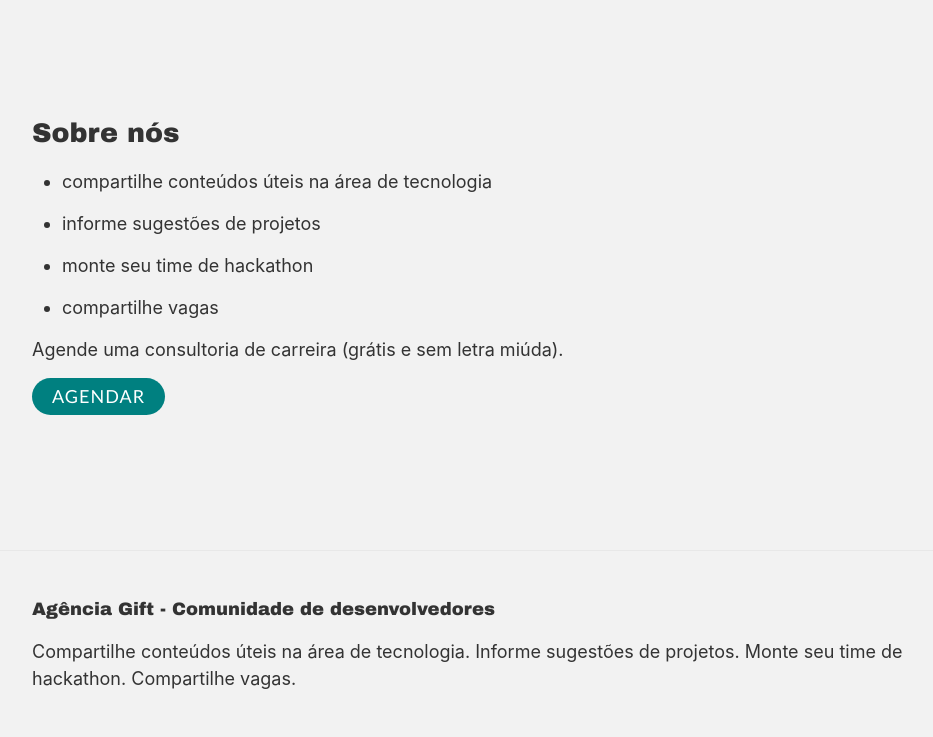
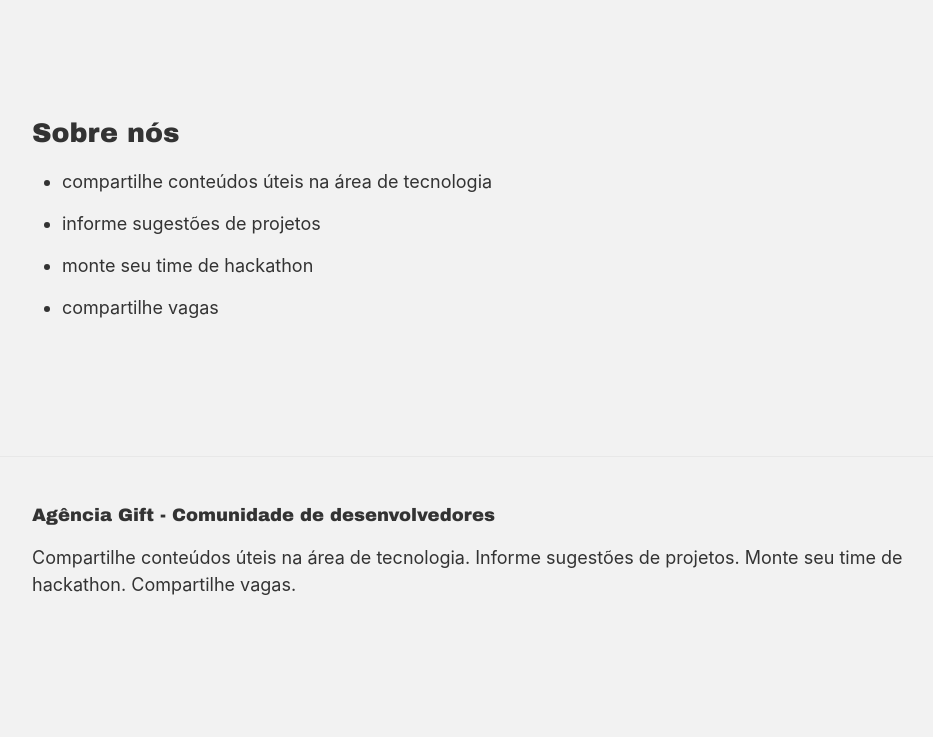
Before and after one commit to agenciagift/agenciagift.github.io, a Jekyll site: the page built from index.html, in a window 1280 px wide. Shown: the part 717-1454 px from the top of the page, without its empty margins (138-1071 px from the left). Built offline with Jekyll 4.4.1, drawn with Linux system fonts in a browser that asks for light colours; after the commit the page ends 1360 px from its top, so only the background shows below that.

Commit message:
19 agendamento removido (#20)

```diff
--- a/_includes/sections/about.html
+++ b/_includes/sections/about.html
@@ -7,14 +7,4 @@
         <li>monte seu time de hackathon</li>
         <li>compartilhe vagas</li>
     </ul>
-
-    <p>
-        Agende uma consultoria de carreira (grátis e sem letra miúda).
-    </p>
-    <p>
-        <a class="btn"
-            href="https://calendar.google.com/calendar/u/0/appointments/schedules/AcZssZ3yBcZWgyv2gMBvYaqnshuHj1LRU1qh3lyGQGdN1JSP68jWAU3sD0mzaxaUX1cUdIMuWCSfvRhS">
-            Agendar
-        </a>
-    </p>
 </div>
```
